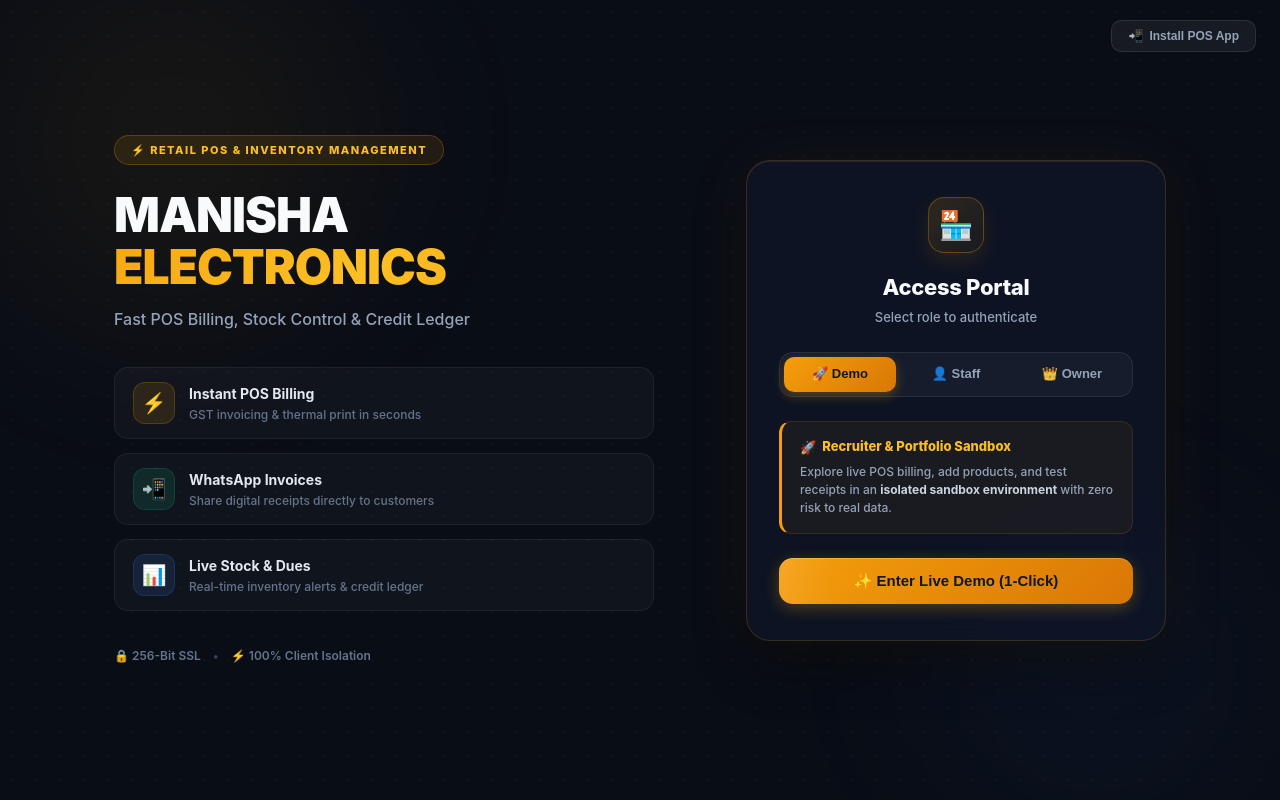
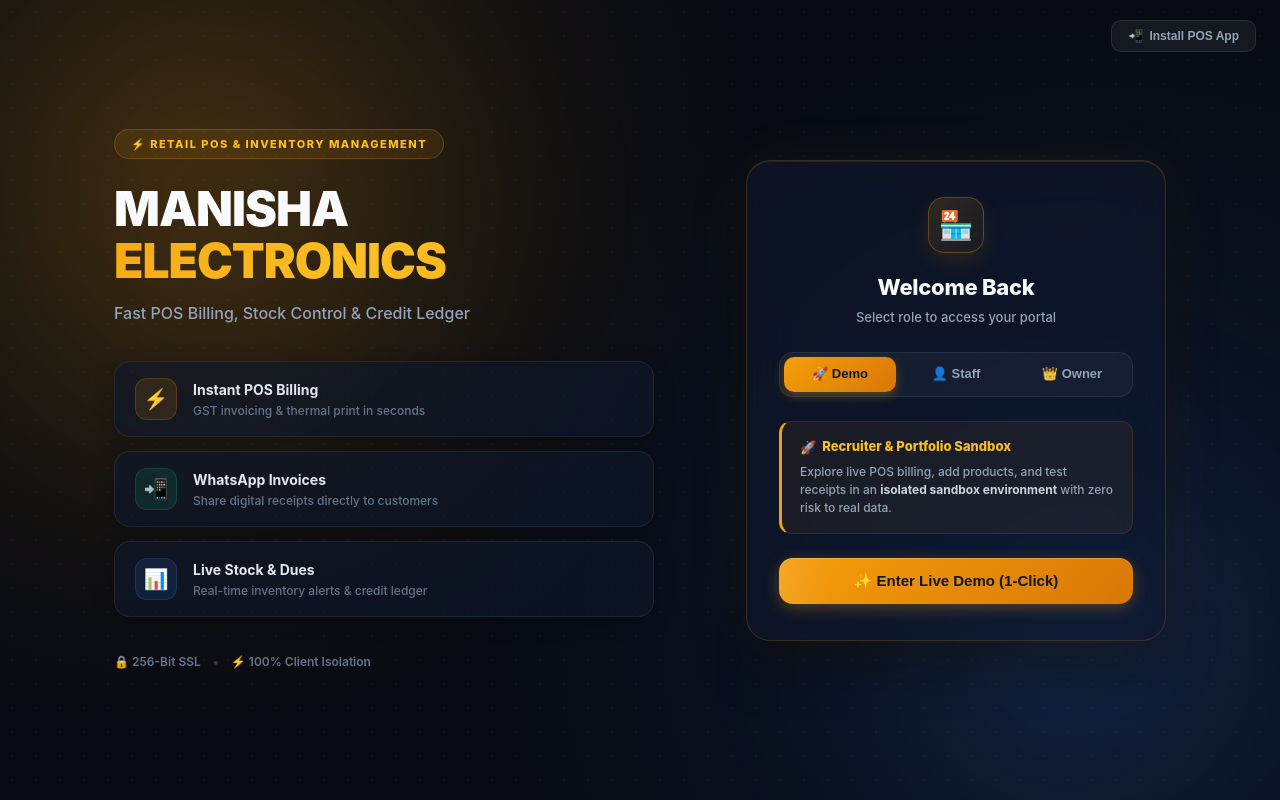
Before and after one commit to shwawryaaa07/StockManagement, a React (Create React App) app in the folder frontend/: page / in a window 1280 px wide. Built offline with nearby package versions, Linux system fonts and the light colour scheme.

Commit message:
style: enhance login page background glow depth, feature cards glassmorphism, and welcome back title

```diff
--- a/frontend/src/components/Login.css
+++ b/frontend/src/components/Login.css
@@ -5,15 +5,18 @@
 .login-page {
   min-height: 100vh;
   min-height: 100dvh;
-  background: #090d16;
+  background-color: #070a12;
+  background-image:
+    radial-gradient(circle at 14% 20%, rgba(245, 158, 11, 0.14) 0%, transparent 45%),
+    radial-gradient(circle at 86% 78%, rgba(59, 130, 246, 0.12) 0%, transparent 50%),
+    radial-gradient(rgba(255, 255, 255, 0.04) 1px, transparent 1px);
+  background-size: 100% 100%, 100% 100%, 24px 24px;
   position: relative;
   overflow-x: hidden;
   overflow-y: auto;
   display: flex;
   align-items: center;
   justify-content: center;
-  background-image: radial-gradient(rgba(255, 255, 255, 0.03) 1px, transparent 1px);
-  background-size: 24px 24px;
   box-sizing: border-box;
   font-family: 'Plus Jakarta Sans', -apple-system, BlinkMacSystemFont, 'Segoe UI', Roboto, sans-serif;
 }
@@ -22,14 +25,14 @@
 .login-page::before {
   content: '';
   position: absolute;
-  top: -20%;
-  left: -10%;
-  width: 600px;
-  height: 600px;
-  background: radial-gradient(circle, rgba(245, 158, 11, 0.08) 0%, transparent 70%);
+  top: -15%;
+  left: -8%;
+  width: 650px;
+  height: 650px;
+  background: radial-gradient(circle, rgba(245, 158, 11, 0.15) 0%, transparent 70%);
   border-radius: 50%;
   pointer-events: none;
-  filter: blur(60px);
+  filter: blur(80px);
   z-index: 0;
 }
 
@@ -38,12 +41,12 @@
   position: absolute;
   bottom: -15%;
   right: -5%;
-  width: 500px;
-  height: 500px;
-  background: radial-gradient(circle, rgba(59, 130, 246, 0.06) 0%, transparent 70%);
+  width: 550px;
+  height: 550px;
+  background: radial-gradient(circle, rgba(59, 130, 246, 0.12) 0%, transparent 70%);
   border-radius: 50%;
   pointer-events: none;
-  filter: blur(60px);
+  filter: blur(80px);
   z-index: 0;
 }
 
@@ -140,18 +143,20 @@
 .login-feature-item {
   display: flex;
   align-items: center;
-  gap: 14px;
-  padding: 14px 18px;
-  border-radius: 14px;
-  background: rgba(255, 255, 255, 0.03);
-  border: 1px solid rgba(255, 255, 255, 0.06);
-  transition: all 0.25s ease;
+  gap: 16px;
+  padding: 16px 20px;
+  border-radius: 16px;
+  background: rgba(15, 23, 42, 0.65);
+  border: 1px solid rgba(255, 255, 255, 0.08);
+  box-shadow: 0 4px 20px rgba(0, 0, 0, 0.25);
+  transition: all 0.25s cubic-bezier(0.16, 1, 0.3, 1);
 }
 
 .login-feature-item:hover {
-  background: rgba(255, 255, 255, 0.06);
-  border-color: rgba(245, 158, 11, 0.25);
-  transform: translateX(4px);
+  background: rgba(15, 23, 42, 0.85);
+  border-color: rgba(245, 158, 11, 0.35);
+  transform: translateX(6px);
+  box-shadow: 0 8px 24px rgba(0, 0, 0, 0.35), 0 0 24px rgba(245, 158, 11, 0.10);
 }
 
 .feature-icon {
--- a/frontend/src/components/Login.js
+++ b/frontend/src/components/Login.js
@@ -224,10 +224,10 @@ function Login() {
                         🏪
                     </div>
                     <h2 className="login-card-title">
-                        {isStoreMode ? 'Counter Terminal Login' : 'Access Portal'}
+                        {isStoreMode ? 'Counter Terminal Login' : 'Welcome Back'}
                     </h2>
                     <p className="login-card-subtitle">
-                        {isStoreMode ? 'Enter register credentials to unlock terminal' : 'Select role to authenticate'}
+                        {isStoreMode ? 'Enter register credentials to unlock terminal' : 'Select role to access your portal'}
                     </p>
 
                     {/* Role Navigation Tabs */}
```
